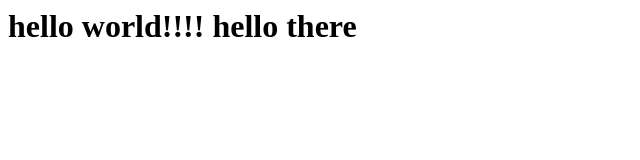
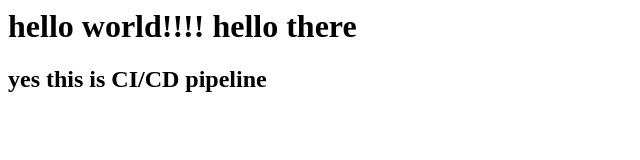
Before and after one commit to dagadi-p/mytestingproject, a plain HTML site: page index.html in a window 1280 px wide. Shown: the whole page, without its empty margins (0-640 px from the left). Drawn offline with Linux system fonts and the light colour scheme.

Commit message:
added new line for prod

```diff
--- a/index.html
+++ b/index.html
@@ -4,5 +4,6 @@ Jenkins Deployment
 </title>
 <body>
 <h1>hello world!!!! hello there</h1>
+<h2>yes this is CI/CD pipeline</h2>
 </body>
 </html>
```
